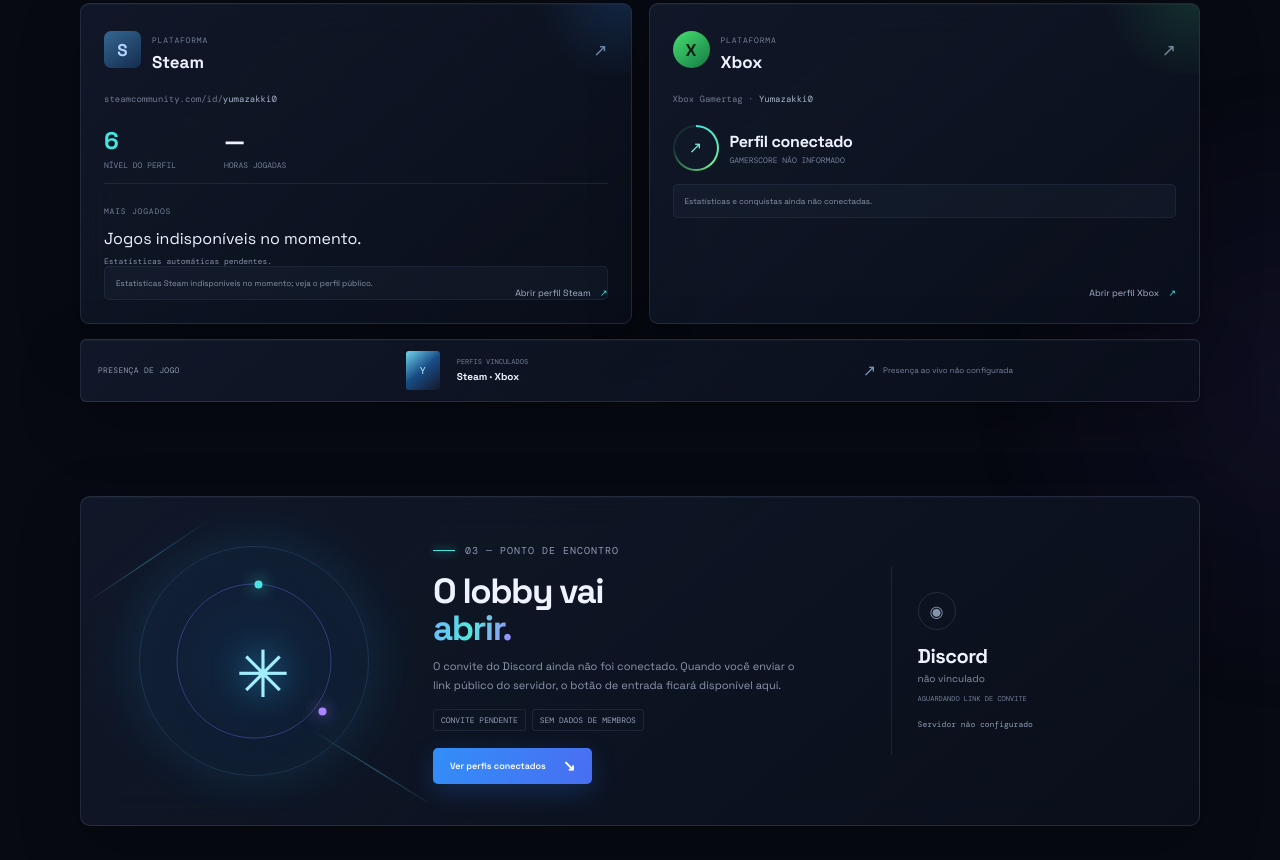
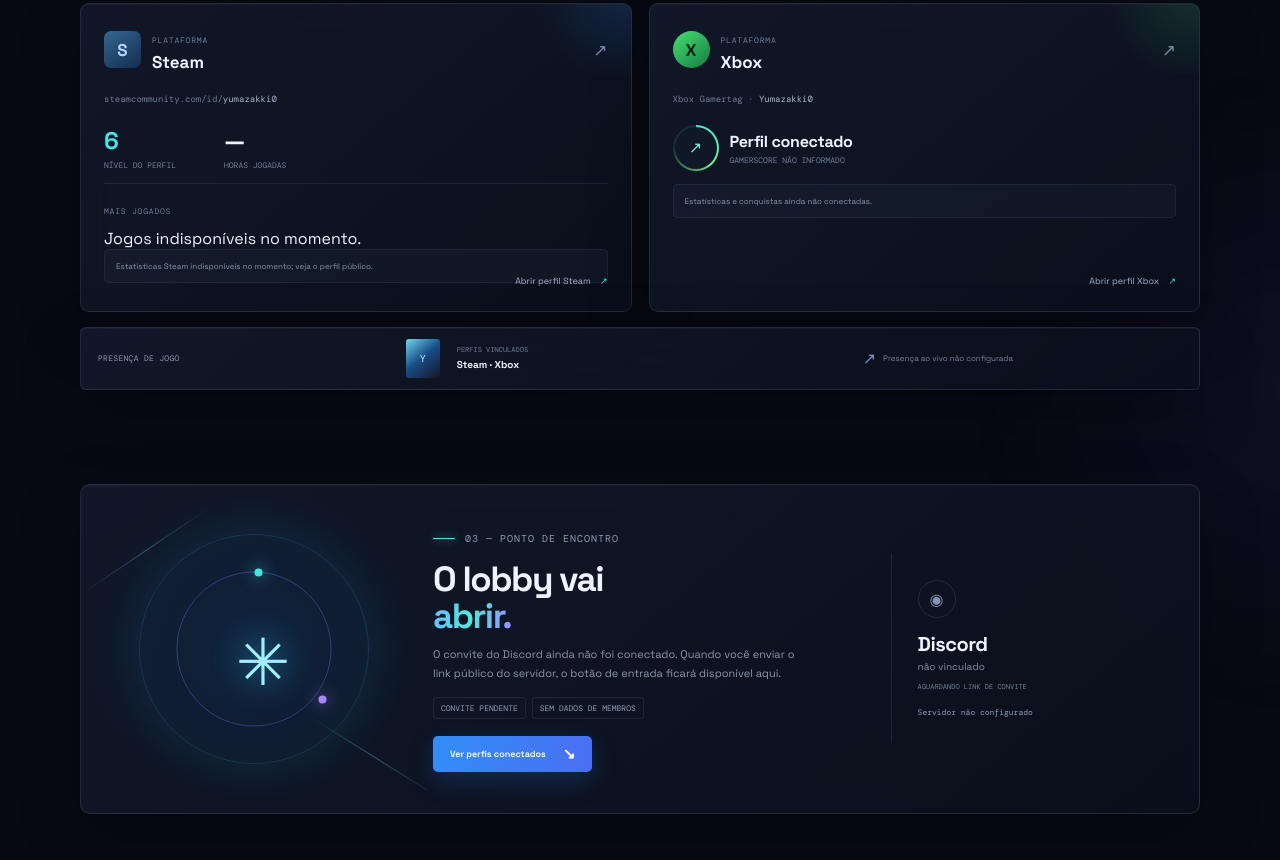
Before and after one commit to yumazakki0/yuma-online-hub, a website: page index.html in a window 1280 px wide. Shown: the part 1020-1880 px from the top of the page. Drawn offline with nearby package versions, Linux system fonts and the light colour scheme; no server answers.

```diff
--- a/index.html
+++ b/index.html
@@ -86,7 +86,7 @@
           <div class="platform-head"><div class="platform-symbol steam-symbol">S</div><div><span class="card-kicker">PLATAFORMA</span><h3>Steam</h3></div><a class="external-link" data-platform-link="steam" href="https://steamcommunity.com/id/yumazakki0" target="_blank" rel="noreferrer" aria-label="Ver perfil Steam">↗</a></div>
           <p class="platform-handle">steamcommunity.com/id/<b data-steam-handle>yumazakki0</b></p>
           <div class="platform-metrics"><div><strong data-steam-level>6</strong><small>NÍVEL DO PERFIL</small></div><div><strong data-steam-hours>—</strong><small>HORAS JOGADAS</small></div></div>
-          <div class="favorite-games"><span class="card-kicker">MAIS JOGADOS</span><div class="game-list" data-steam-games></div><div class="game-names" data-steam-game-names>Estatísticas automáticas pendentes.</div></div>
+          <div class="favorite-games"><span class="card-kicker">MAIS JOGADOS</span><div class="game-list" data-steam-games><span class="game-empty">Estatísticas automáticas pendentes.</span></div></div>
           <div class="platform-notice" data-steam-message>Configure a chave Steam privada na Vercel para carregar estatísticas.</div>
           <a class="card-action" data-platform-link="steam" href="https://steamcommunity.com/id/yumazakki0" target="_blank" rel="noreferrer">Abrir perfil Steam <span>↗</span></a>
         </article>
```
